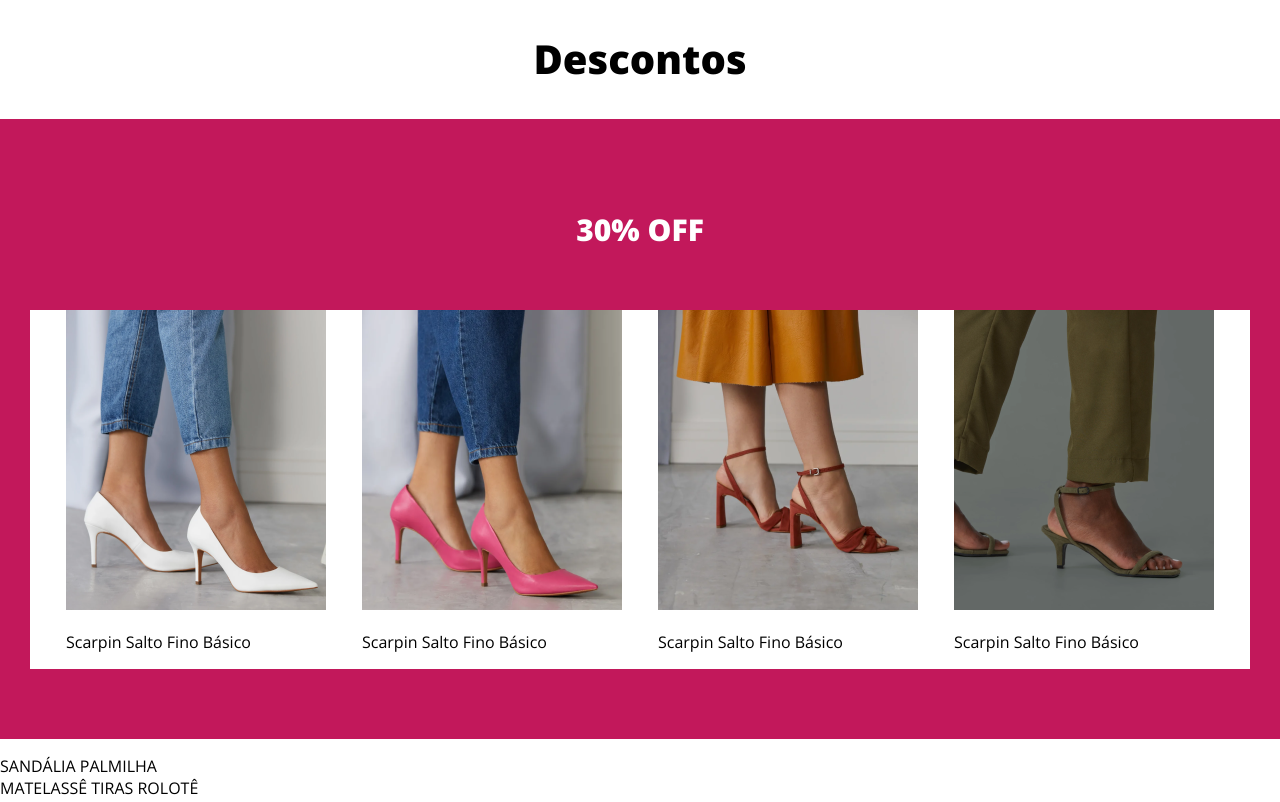
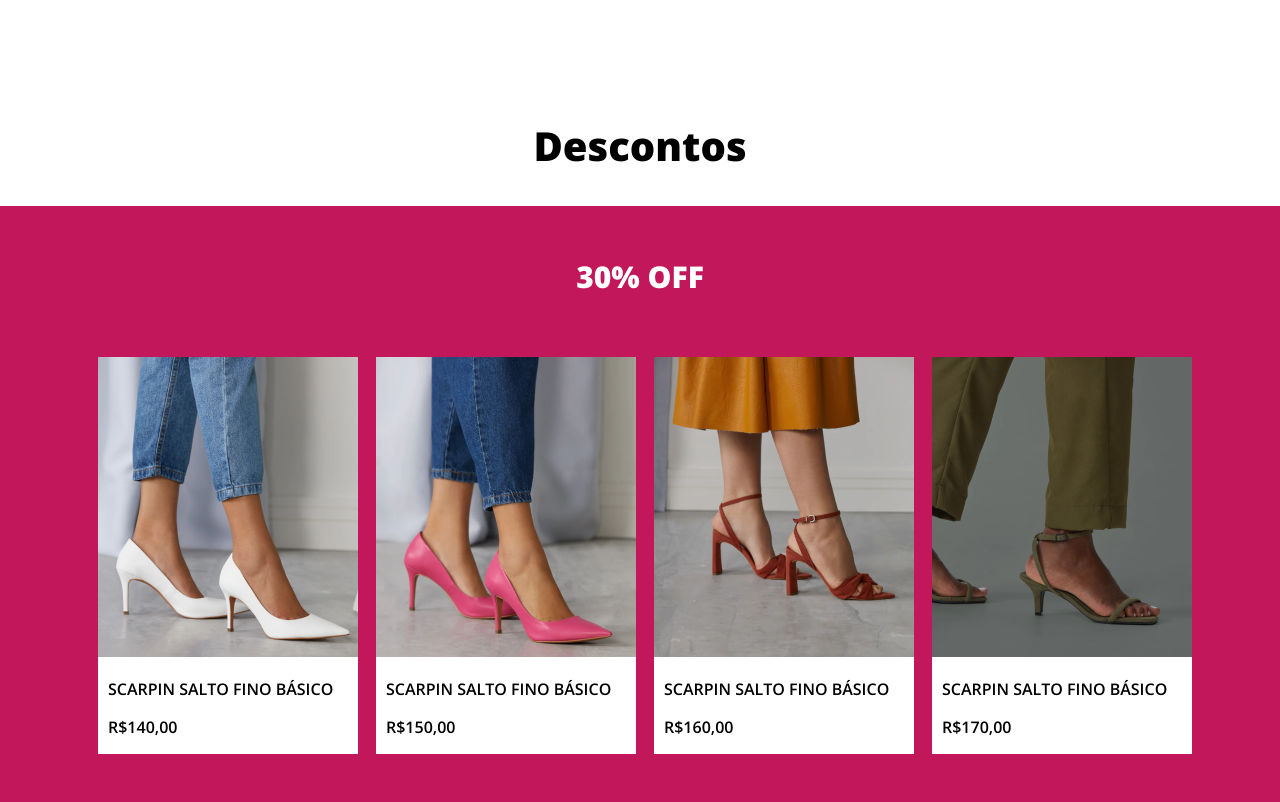
Before and after one commit to Anderson-Moreton/shoes-store, a plain HTML site: page index.html in a window 1280 px wide. Shown: the part 1255-2057 px from the top of the page. Drawn offline with nearby package versions, Linux system fonts and the light colour scheme.

Commit message:
Criando e estilizando o site Shoes Store

```diff
--- a/css/style.css
+++ b/css/style.css
@@ -50,6 +50,11 @@ h1 {
     margin-right: 60px;
 }
 
+.descontos {
+    margin-top: 120px;
+
+}
+
 h2 {
     text-align: center;
     font-size: 40px;
@@ -67,26 +72,38 @@ h3 {
 
 .seu-desconto {
     background-color: #c2185b;
-    padding: 30px;
+    height: 640px;
+    padding-left: 80px;
+    padding-right: 80px;
 }
 
 .imagem-desconto {
     display: flex;
     align-items: center;
     justify-content:space-evenly;
-    margin-bottom: 40px;
-    background-color: white;
 }
 
+.item-imagem-desconto, p {
+    background-color: #FFF;
+    margin-left: 10px;
+    font-family: 'Open Sans';
+    font-weight: 600;
+    font-size: 16px;
+    text-transform: uppercase;
+}
 
 .footer {
     background-color: #c2185b;
     padding: 30px 30px;
+    max-width: 1280px;
+    width: 100%;
+    margin: 0 auto;
 }
 
 .footer .container {
     display: flex;
-    justify-content: flex-end;
+    justify-content: space-around;
+    margin-left: 30px;
 }
 
 .footer-link, h3 a, .footer {
@@ -107,6 +124,10 @@ h3 {
     margin-right: auto;
 }
 
+.logo-footer > p {
+    background-color: #c2185b;
+}
+
 .contato {
     display: flex;
 }
--- a/index.html
+++ b/index.html
@@ -45,18 +45,22 @@
                 <div class="item-imagem-desconto">
                     <img src="img/shoes1.png" alt="">
                     <p>Scarpin Salto Fino Básico</p>
+                    <p>R$140,00</p>
                 </div>
                 <div class="item-imagem-desconto">
                     <img src="img/shoes2.png" alt="">
                     <p>Scarpin Salto Fino Básico</p>
+                    <p>R$150,00</p>
                 </div>
                 <div class="item-imagem-desconto">
                     <img src="img/shoes3.png" alt="">
                     <p>Scarpin Salto Fino Básico</p>
+                    <p>R$160,00</p>
                 </div>
                 <div class="item-imagem-desconto">
                     <img src="img/shoes4.png" alt="">
                     <p>Scarpin Salto Fino Básico</p>
+                    <p>R$170,00</p>
                 </div>
             </div>
         </section>
@@ -78,7 +82,7 @@
         <div class="container">
             <div class="logo-footer">
                 <img src="img/logo-white.png" alt="Logo na cor branca">
-                <p>Lorem ipsum dolor, sit amet consectetur adipisicing elit. Quidem incidunt delectus natus, aliquam.
+                <p>Lorem ipsum dolor sit amet consectetur adipisicing elit. Officiis tempora vel soluta obcaecati itaque sint quos. Tenetur, culpa iusto! Eos voluptas dolore obcaecati! Ipsam odio, eligendi impedit natus consequuntur facilis.
                 </p>
             </div>
             <div class="categorias">
@@ -91,6 +95,7 @@
             </div>
             <div class="institucional">
                 <h3><a href="#">Institucional</a></h3>
+                <a href="./index.html" class="footer-link">Página Principal</a>
                 <a href="#" class="footer-link">Sobre Nós</a>
                 <a href="#" class="footer-link">Perguntas Frequêntes</a>
                 <a href="#" class="footer-link">Política de Privacidade</a>
```
Also changed, not shown: trabalhe-conosco.html (+2 -1 lines).
